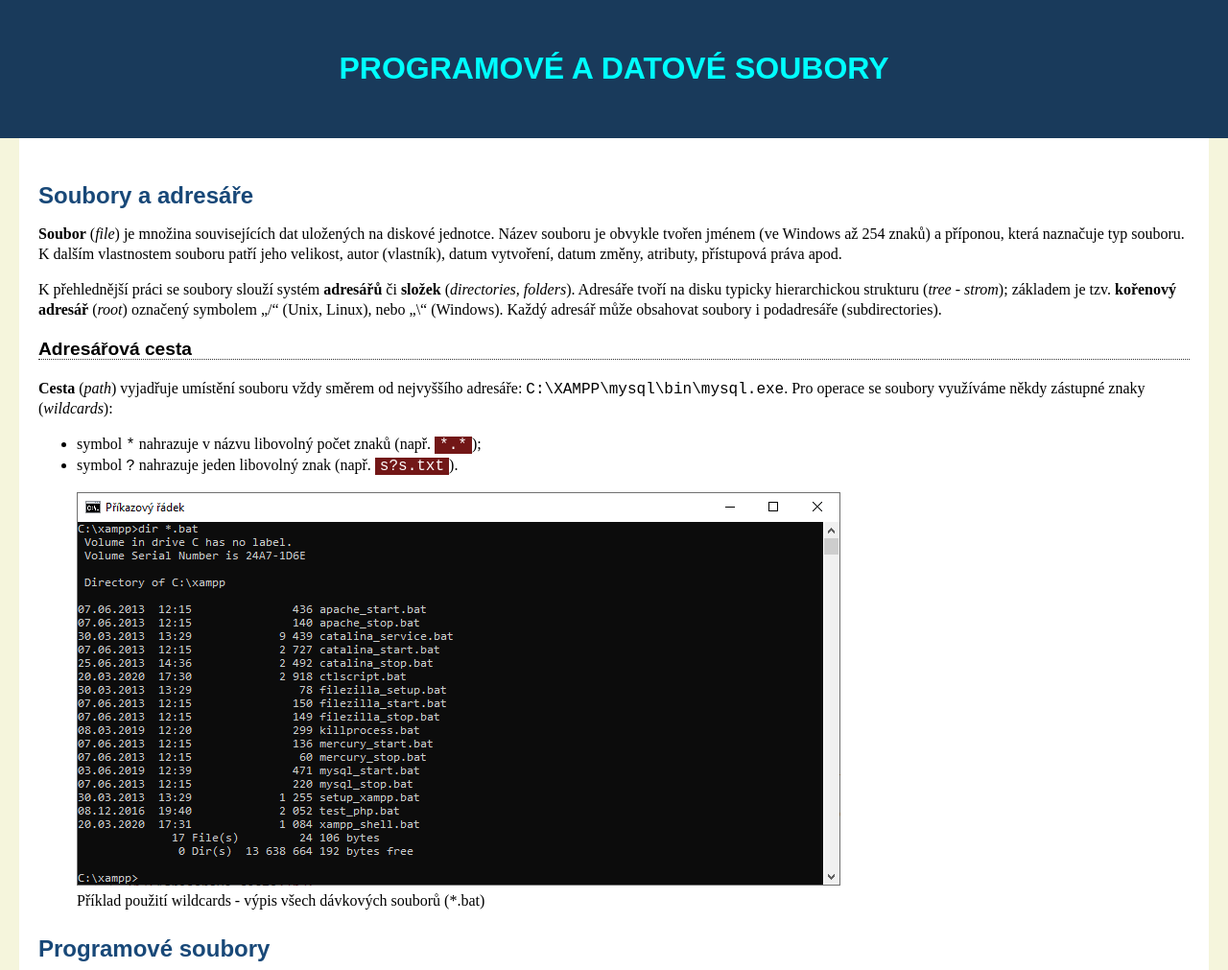
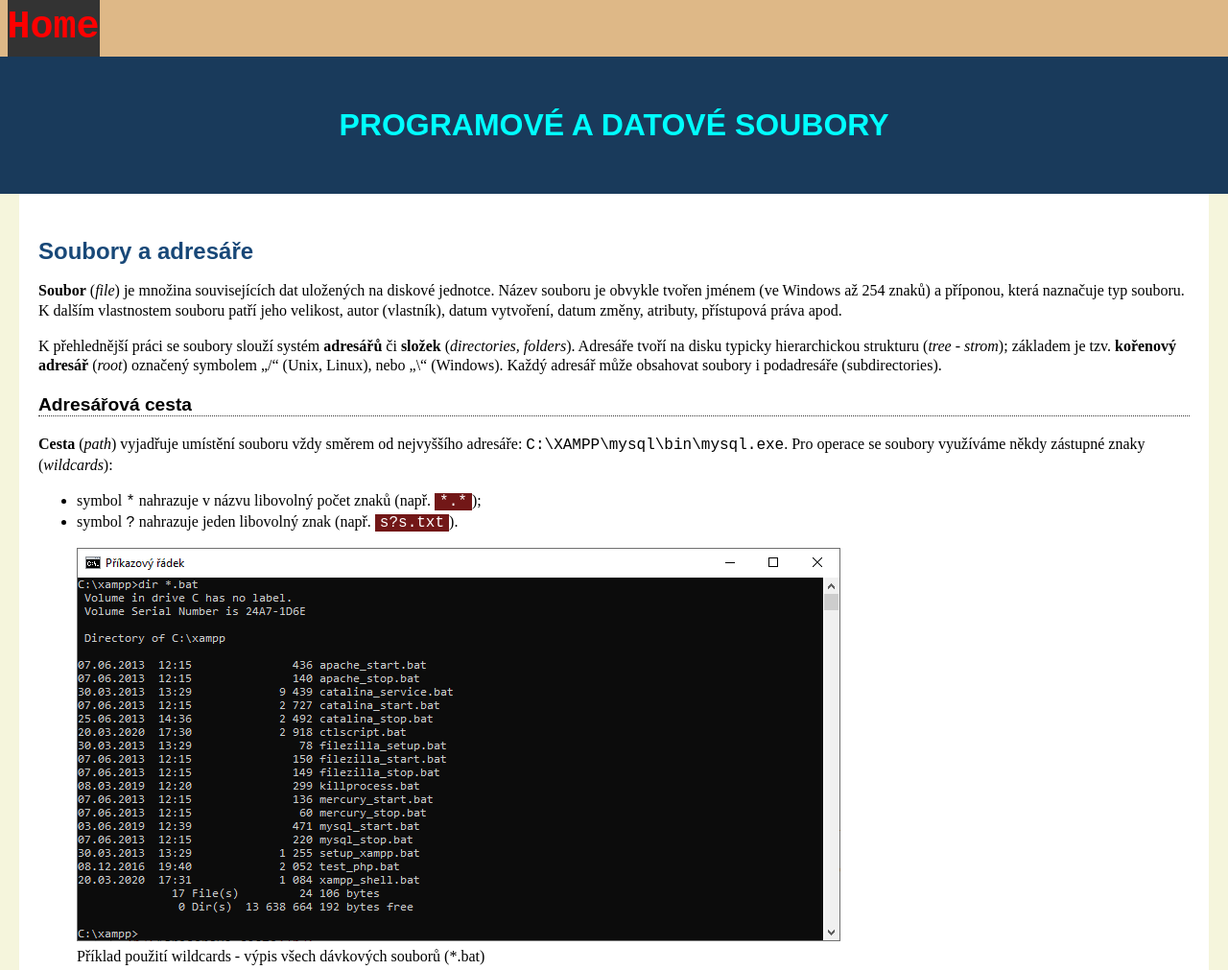
Before and after one commit to ImpocZ/programy-a-data, a plain HTML site: page a/index.html in a window 1280 px wide. Shown: the top 1011 px of the page at 96% size. Drawn offline with Linux system fonts and the light colour scheme.

Commit message:
upgrade with menu + css style

```diff
--- a/a/index.html
+++ b/a/index.html
@@ -10,6 +10,9 @@
 </head>
 
 <body>
+<div class="topnav">
+  <a class="active" href="/index.html">Home</a>
+</div>
   <header>
     <h1>Programové a datové soubory</h1>
   </header>
--- a/css/style.css
+++ b/css/style.css
@@ -88,3 +88,31 @@ body {
          margin: 0 auto; /* Vycentrování hlavního obsahu */
      }
  }
+.topnav {
+    overflow: hidden;
+    text-align: left;
+    color: crimson;
+    background-color: burlywood;
+    font-family: 'Courier New', Courier, monospace;
+    font-size: 40px;
+    padding-top: 0.5cm;
+    padding-bottom: 0.5cm;
+    font-weight: 800;
+    padding-left: 0.2cm;
+
+}
+.topnav a{
+    background-color: #333;
+    padding-top: 0.5cm;
+    padding-bottom: 0.5cm;
+    padding-left: 1;
+
+}
+.topnav a:active{
+    background-color: black;
+    color: blue;
+}
+.topnav a:hover{
+    background-color: #721717;
+    color: bisque;
+}
```
